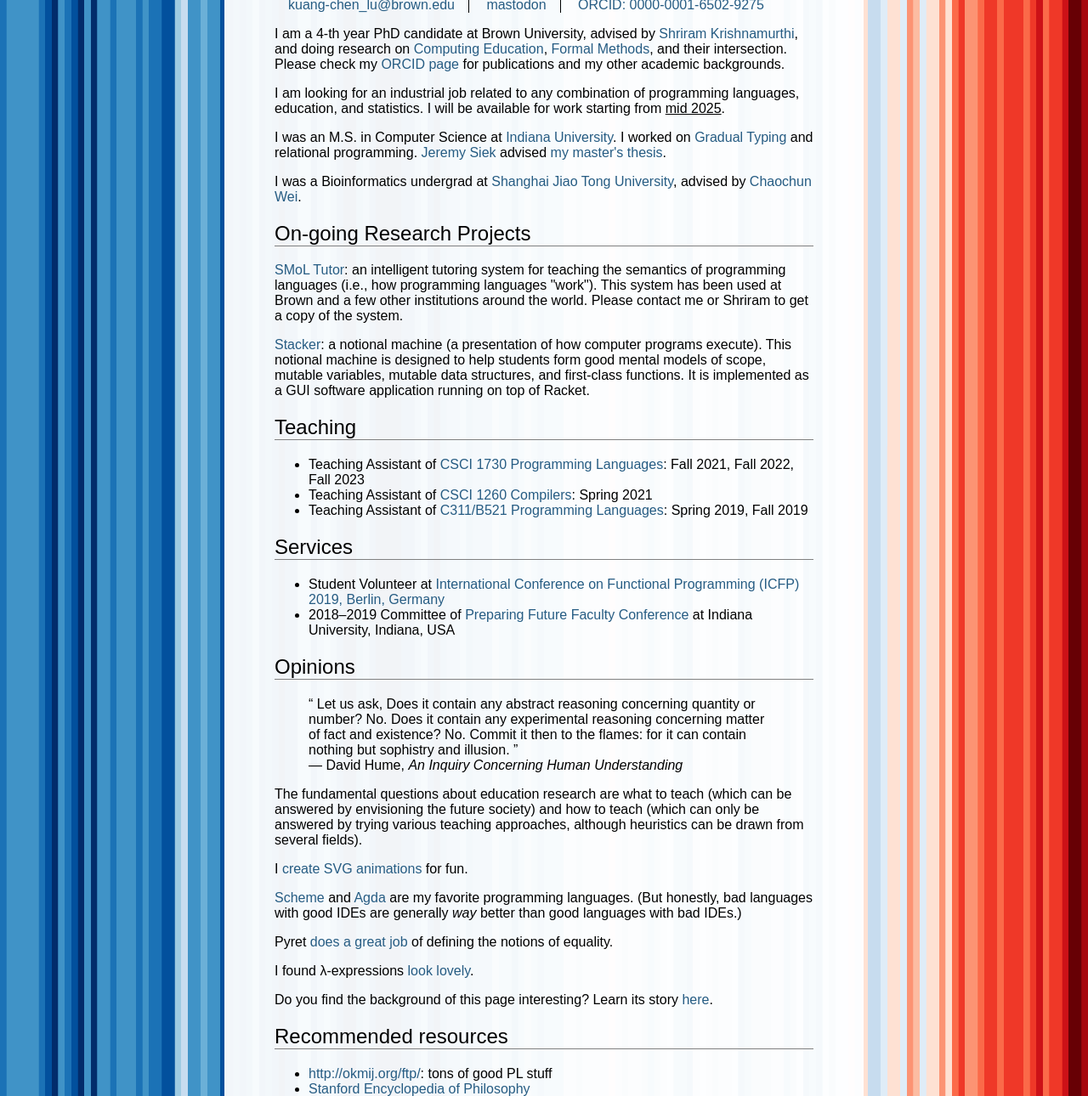
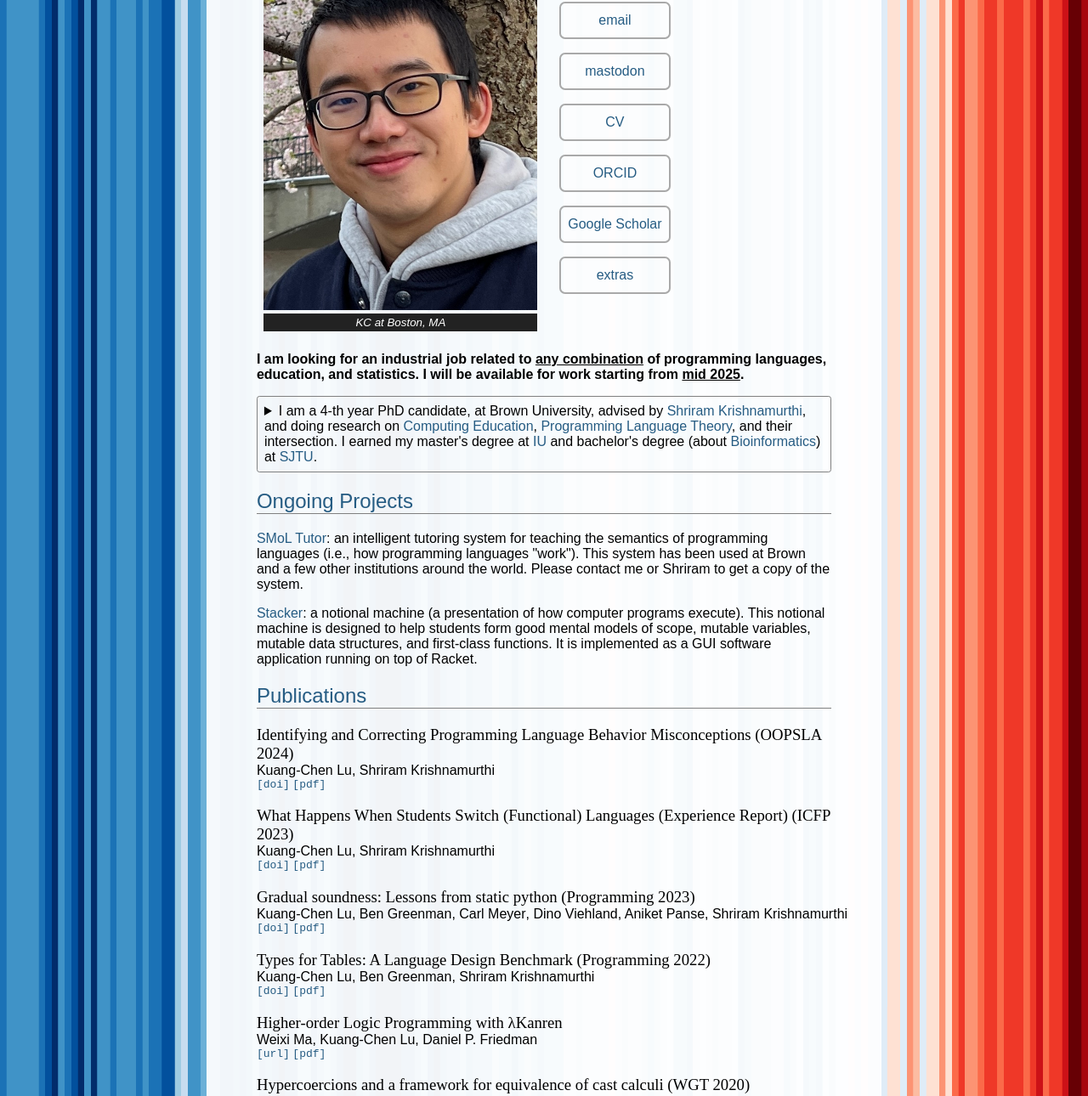
Before and after one commit to LuKuangChen/lukuangchen.github.io, a plain HTML site: page index.html in a window 1280 px wide. Shown: the part 107-1397 px from the top of the page at 85% size. Drawn offline with Linux system fonts and the light colour scheme.

Commit message:
clean up the structure and add SOME publication links

```diff
--- /dev/null
+++ b/extras.html
@@ -0,0 +1,70 @@
+<!DOCTYPE html>
+<html>
+
+<head>
+  <meta http-equiv="content-type" content="text/html; charset=UTF-8">
+  <title>KC's Homepage | Extras</title>
+  <link rel="stylesheet" href="index.css" />
+</head>
+
+<body>
+  <h1><a href="./index.html">KC's Homepage</a> | Extras</h1>
+  <h2>Services</h2>
+  <ul>
+    <li>Student Volunteer at <a href="https://icfp19.sigplan.org/">International
+        Conference on Functional Programming (ICFP) 2019, Berlin, Germany<br>
+      </a></li>
+    <li>2018–2019 Committee of <a href="http://www.indiana.edu/%7Epffc/">Preparing
+        Future Faculty Conference</a> at Indiana University, Indiana, USA</li>
+  </ul>
+  <h2>Opinions</h2>
+  <blockquote>
+    <q>
+      Let us ask, Does it contain any abstract reasoning concerning quantity or number?
+      No. Does it contain any experimental reasoning concerning matter of fact and existence?
+      No. Commit it then to the flames: for it can contain nothing but sophistry and illusion.
+    </q>
+    <br />
+    &mdash; David Hume, <cite>An Inquiry Concerning Human Understanding</cite>
+  </blockquote>
+  <p>The fundamental questions about education research are what to teach
+    (which can be answered by envisioning the future society) and how to teach
+    (which can only be answered by trying various teaching approaches, although
+    heuristics can be drawn from several fields).
+  </p>
+  <p>
+    I <a href="./svg-animations/">create SVG animations</a> for fun.
+  </p>
+  <p>
+    <a href="https://docs.racket-lang.org/dan-scheme/">Scheme</a> and <a
+      href="https://agda.readthedocs.io/en/latest/">Agda</a>
+    are my favorite programming languages.
+    (But honestly, bad languages with good IDEs are generally <em>way</em> better than good languages with bad IDEs.)
+  </p>
+  <p>
+    Pyret <a href="https://www.pyret.org/docs/latest/equality.html">does a great job</a> of defining the notions of
+    equality.
+  </p>
+  <p>I found λ-expressions <a href="https://lukuangchen.github.io/visualize-lambda">look
+      lovely</a>.</p>
+  <p>Do you find the background of this page interesting? Learn its story <a
+      href="https://www.climate-lab-book.ac.uk/2018/warming-stripes/">here</a>.</p>
+  <h2>Recommended resources</h2>
+  <ul>
+    <li><a href="https://felleisen.org/matthias/Thoughts/Why_How_do_I_get_a_PhD.html">Why/How do I get a PhD?</a> by
+      Matthias Felleisen</li>
+    <li><a href="http://okmij.org/ftp/">http://okmij.org/ftp/</a>: tons of good PL stuff</li>
+    <li><a href="https://plato.stanford.edu/">Stanford Encyclopedia of Philosophy</a></li>
+    <li><a href="https://disi.unitn.it/~bernardi/RSISE11/Papers/curry-howard.pdf">Lectures on the Curry-Howard
+        Isomorphism</a>: a great description of the most important result in PL and Logic.</li>
+    <li><a href="https://homotopytypetheory.org/">Homotopy Type Theory</a>: the ultimate answer to PL, Math, and Logic,
+      to the foundation of rigorous thinking.</li>
+    <li><a href="https://samim.io/p/2019-12-16-five-things-we-need-to-know-about-technological-change/">"Five Things We
+        Need to Know About Technological Change" - by Neil Postman (1998)</a></li>
+    <li><a href="https://www.youtube.com/watch?v=oYk8CKH7OhE">Evan Czaplicki - Let's be mainstream! User-focused design
+        in Elm - Curry On</a></li>
+    <li><a href="https://ctext.org/">Chinese Text Project (中國哲學書電子化計劃)</a></li>
+  </ul>
+</body>
+
+</html>
--- a/index.css
+++ b/index.css
@@ -1,19 +1,46 @@
-h1 + ul {
+nav {
+  display: flex;
+  flex-direction: row;
+}
+
+menu {
+  display: flex;
+  flex-direction: column;
+  padding: 0 2ex;
+  gap: 1rem;
+}
+
+menu > li {
+  display: contents;
+}
+
+menu > li > a {
+  display: block;
+  padding: 1.3ex 1ex;
+  border-radius: 0.8ex;
+  border: 2px solid darkgray;
+  text-align: center;
+}
+
+h1+ul {
   padding: 0px;
   display: inline-block;
   margin: 0px;
 }
-h1 + ul > li {
+
+h1+ul>li {
   display: inline-block;
   padding: 0px 1em;
 }
-h1 + ul > li:not(:last-child) {
+
+h1+ul>li:not(:last-child) {
   border-right: 1px solid black;
 }
 
 h1 {
   margin-bottom: 0.7ex;
 }
+
 h2 {
   border-bottom: 1px solid grey;
 }
@@ -28,12 +55,12 @@ html {
 }
 
 body {
-  max-width: 75ex;
+  max-width: 80ex;
   font-family: sans-serif;
 
   margin-left: auto;
   margin-right: auto;
-  background-color: rgba(255,255,255,0.95);
+  background-color: rgba(255, 255, 255, 0.95);
   border-radius: 1ex;
   padding: 3ex 7ex;
 }
@@ -50,16 +77,113 @@ a {
   color: #265c83;
   text-decoration: none;
 }
+
 a:link,
 a:visited {
   color: #265c83;
 }
+
 a:hover {
   color: #7fdbff;
 }
+
 a:active {
   transition: color 0.3s;
   color: #007be6;
+}
+
+p:last-child {
+  margin-bottom: 0;
+}
+
+figure.me {
+  max-width: calc(50% - 1em);
+  margin: 0;
+  padding: 1ex;
+}
+
+figure.me img {
+  max-width: 100%;
+  height: auto;
+}
+
+figure.me figcaption {
+  background-color: #222;
+  color: #fff;
+  font: italic smaller sans-serif;
+  padding: 3px;
+  text-align: center;
+}
+
+details:hover {
+  border-color: red;
+}
+
+/*
+details>summary {
+  list-style-type: none;
+}
+
+details>summary::-webkit-details-marker {
+  display: none;
+}
+
+details>summary::after {
+  content: '(Click to learn more)';
+}
+
+details[open]>summary::after {
+  content: '';
+} */
+
+details {
+  border: 1px solid gray;
+  border-radius: 0.2rem;
+  padding: 0.5rem;
+  margin-bottom: 1rem;
+}
+
+details[open]>summary {
+  margin-bottom: 0.5rem;
+}
+
+#publications ~ article > h3 {
+  margin-bottom: 0;
+  font-family: serif;
+}
+
+ul.authors {
+  display: flex;
+  padding: 0;
+  margin: 0;
+}
+ul.authors>li {
+  display: inline-block;
+  text-wrap: nowrap
+}
+ul.authors>li:not(:last-child):after {
+  content: "";
+}
+ul.authors>li:not(:first-child):before {
+  content: ", ";
+}
+
+
+ul.links {
+  display: flex;
+  padding: 0;
+  margin: 0;
+  gap: 0.5ex;
+  font-family: monospace;
+}
+ul.links>li {
+  display: contents;
+}
+ul.links>li a::before {
+  content: "[";
+}
+ul.links>li a::after {
+  content: "]";
 }
 
 @media print {
--- a/index.html
+++ b/index.html
@@ -8,19 +8,36 @@
 </head>
 
 <body>
-  <h1>About me</h1>
-  <ul>
-    <li><a href="mailto:kuang-chen_lu@brown.edu">kuang-chen_lu@brown.edu</a></li>
+  <nav>
+    <figure class="me">
+      <img src="Downloads/KC_at_Charles_Rivier_2024.jpg" alt="KC at Charles Rivier, Boston, MA" class="me" />
+      <figcaption>KC at Boston, MA</figcaption>
+    </figure>
+    <menu>
+      <li><a href="#publications">publications</a></li>
+      <li><a href="mailto:kuang-chen_lu@brown.edu">email</a></li>
       <li><a href="https://vmst.io/@kc">mastodon</a></li>
-    <li><a href="https://orcid.org/0000-0001-6502-9275">ORCID: 0000-0001-6502-9275</a></li>
-  </ul>
-  <p>
-    I am a 4-th year PhD candidate at Brown University, advised by <a href="https://cs.brown.edu/~sk/">Shriram Krishnamurthi</a>,
+      <li><a href="Downloads/Resume for EdTech.pdf">CV</a></li>
+      <li><a href="https://orcid.org/0000-0001-6502-9275">ORCID</a></li>
+      <li><a href="https://scholar.google.com/citations?user=rfi58mIAAAAJ">Google Scholar</a></li>
+      <li><a href="extras.html">extras</a></li>
+    </menu>
+  </nav>
+
+  <p><strong>I am looking for an industrial job related to <u>any combination</u> of programming languages, education,
+      and statistics.
+      I will be available for work starting from <u style="text-wrap: nowrap;">mid 2025</u>.</strong></p>
+
+  <details>
+    <summary>
+      I am a 4-th year PhD candidate, at Brown University, advised by <a href="https://cs.brown.edu/~sk/">Shriram
+        Krishnamurthi</a>,
       and doing research on <a href="https://en.wikipedia.org/wiki/Computing_education">Computing Education</a>,
-    <a href="https://en.wikipedia.org/wiki/Formal_methods">Formal Methods</a>, and their intersection.
-    Please check my <a href="https://orcid.org/0000-0001-6502-9275">ORCID page</a> for publications and my other academic backgrounds.
-  </p>
-  <p>I am looking for an industrial job related to any combination of programming languages, education, and statistics. I will be available for work starting from <u>mid 2025</u>.</p>
+      <a href="https://en.wikipedia.org/wiki/Programming_language_theory">Programming Language Theory</a>, and their
+      intersection. I earned my master's degree at <a href="https://bloomington.iu.edu/">IU</a> and bachelor's degree
+      (about <a href="https://en.wikipedia.org/wiki/Bioinformatics">Bioinformatics</a>) at <a
+        href="https://en.sjtu.edu.cn/">SJTU</a>.
+    </summary>
     <p>
       I was an M.S. in Computer Science at <a href="https://www.indiana.edu/">Indiana
         University</a>. I worked on <a href="https://prl.ccs.neu.edu/gtp/about.html">Gradual
@@ -31,9 +48,11 @@
       I was a Bioinformatics undergrad at <a href="https://en.sjtu.edu.cn/">Shanghai Jiao Tong University</a>,
       advised by <a href="https://cgm.sjtu.edu.cn/index/index.php">Chaochun Wei</a>.
     </p>
-  <h2>On-going Research Projects</h2>
+  </details>
+  <h2 id="ongoing-projects"><a href="#ongoing-projects">Ongoing Projects</a></h2>
   <p>
-    <a href="https://smol-tutor.xyz/">SMoL Tutor</a>: an intelligent tutoring system for teaching the semantics of programming languages
+    <a href="https://smol-tutor.xyz/">SMoL Tutor</a>: an intelligent tutoring system for teaching the semantics of
+    programming languages
     (i.e., how programming languages "work").
     This system has been used at Brown and a few other institutions around the world.
     Please contact me or Shriram to get a copy of the system.
@@ -45,72 +64,83 @@
     mutable variables, mutable data structures, and first-class functions.
     It is implemented as a GUI software application running on top of Racket.
   </p>
-  <h2>Teaching</h2>
-  <ul>
-    <li>Teaching Assistant of
-      <a href="https://cs.brown.edu/courses/cs173/">CSCI 1730 Programming Languages</a>:
-      Fall 2021, Fall 2022, Fall 2023</li>
-    <li>Teaching Assistant of
-      <a href="https://cs.brown.edu/courses/csci1260/spring-2021/">CSCI 1260 Compilers</a>:
-      Spring 2021</li>
-    <li>Teaching Assistant of
-      <a href="https://cgi.soic.indiana.edu/%7Ec311/doku.php?id=home">C311/B521 Programming Languages</a>:
-      Spring 2019, Fall 2019</li>
+
+  <h2 id="publications"><a href="#publications">Publications</a></h2>
+
+  <article class="publication">
+    <h3>Identifying and Correcting Programming Language Behavior
+      Misconceptions (OOPSLA 2024)</h3>
+    <ul class="authors">
+      <li>Kuang-Chen Lu</li>
+      <li>Shriram Krishnamurthi</li>
     </ul>
-  <h2>Services</h2>
-  <ul>
-    <li>Student Volunteer at <a href="https://icfp19.sigplan.org/">International
-        Conference on Functional Programming (ICFP) 2019, Berlin, Germany<br>
-      </a></li>
-    <li>2018–2019 Committee of <a href="http://www.indiana.edu/%7Epffc/">Preparing
-        Future Faculty Conference</a> at Indiana University, Indiana, USA</li>
+    <ul class="links">
+      <li><a href="https://dl.acm.org/doi/10.1145/3649823">doi</a></li>
+      <li><a href="./Downloads/OOPSLA-2024.pdf">pdf</a></li>
     </ul>
-  <h2>Opinions</h2>
-  <blockquote>
-    <q>
-      Let us ask, Does it contain any abstract reasoning concerning quantity or number?
-      No. Does it contain any experimental reasoning concerning matter of fact and existence?
-      No. Commit it then to the flames: for it can contain nothing but sophistry and illusion.
-    </q>
-    <br />
-    &mdash; David Hume, <cite>An Inquiry Concerning Human Understanding</cite>
-  </blockquote>
-  <p>The fundamental questions about education research are what to teach
-    (which can be answered by envisioning the future society) and how to teach
-    (which can only be answered by trying various teaching approaches, although
-    heuristics can be drawn from several fields).
-  </p>
-  <p>
-    I <a href="./svg-animations/">create SVG animations</a> for fun.
-  </p>
-  <p>
-    <a href="https://docs.racket-lang.org/dan-scheme/">Scheme</a> and <a
-      href="https://agda.readthedocs.io/en/latest/">Agda</a>
-    are my favorite programming languages.
-    (But honestly, bad languages with good IDEs are generally <em>way</em> better than good languages with bad IDEs.)
-  </p>
-  <p>
-    Pyret <a href="https://www.pyret.org/docs/latest/equality.html">does a great job</a> of defining the notions of
-    equality.
-  </p>
-  <p>I found λ-expressions <a href="https://lukuangchen.github.io/visualize-lambda">look
-      lovely</a>.</p>
-  <p>Do you find the background of this page interesting? Learn its story <a
-      href="https://www.climate-lab-book.ac.uk/2018/warming-stripes/">here</a>.</p>
-  <h2>Recommended resources</h2>
-  <ul>
-    <li><a href="http://okmij.org/ftp/">http://okmij.org/ftp/</a>: tons of good PL stuff</li>
-    <li><a href="https://plato.stanford.edu/">Stanford Encyclopedia of Philosophy</a></li>
-    <li><a href="https://disi.unitn.it/~bernardi/RSISE11/Papers/curry-howard.pdf">Lectures on the Curry-Howard
-        Isomorphism</a>: a great description of the most important result in PL and Logic.</li>
-    <li><a href="https://homotopytypetheory.org/">Homotopy Type Theory</a>: the ultimate answer to PL, Math, and Logic,
-      to the foundation of rigorous thinking.</li>
-    <li><a href="https://samim.io/p/2019-12-16-five-things-we-need-to-know-about-technological-change/">"Five Things We
-        Need to Know About Technological Change" - by Neil Postman (1998)</a></li>
-    <li><a href="https://www.youtube.com/watch?v=oYk8CKH7OhE">Evan Czaplicki - Let's be mainstream! User-focused design
-        in Elm - Curry On</a></li>
-    <li><a href="https://ctext.org/">Chinese Text Project (中國哲學書電子化計劃)</a></li>
+  </article>
+  <article>
+    <h3>What Happens When Students Switch (Functional) Languages (Experience Report) (ICFP 2023)</h3>
+    <ul class="authors">
+      <li>Kuang-Chen Lu</li>
+      <li>Shriram Krishnamurthi</li>
     </ul>
+    <ul class="links">
+      <li><a href="https://doi.org/10.1145/3607857">doi</a></li>
+      <li><a href="./Downloads/ICFP-2023.pdf">pdf</a></li>
+    </ul>
+  </article>
+  <article>
+    <h3>Gradual soundness: Lessons from static python (Programming 2023)</h3>
+    <ul class="authors">
+      <li>Kuang-Chen Lu</li>
+      <li>Ben Greenman</li>
+      <li>Carl Meyer</li>
+      <li>Dino Viehland</li>
+      <li>Aniket Panse</li>
+      <li>Shriram Krishnamurthi</li>
+    </ul>
+    <ul class="links">
+      <li><a href="https://doi.org/10.22152/programming-journal.org/2023/7/2">doi</a></li>
+      <li><a href="./Downloads/Programming-2023.pdf">pdf</a></li>
+    </ul>
+  </article>
+  <article>
+    <h3>Types for Tables: A Language Design Benchmark (Programming 2022)</h3>
+    <ul class="authors">
+      <li>Kuang-Chen Lu</li>
+      <li>Ben Greenman</li>
+      <li>Shriram Krishnamurthi</li>
+    </ul>
+    <ul class="links">
+      <li><a href="https://doi.org/10.22152/programming-journal.org/2022/6/8">doi</a></li>
+      <li><a href="./Downloads/Programming-2022.pdf">pdf</a></li>
+    </ul>
+  </article>
+  <article>
+    <h3>Higher-order Logic Programming with λKanren</h3>
+    <ul class="authors">
+      <li>Weixi Ma</li>
+      <li>Kuang-Chen Lu</li>
+      <li>Daniel P. Friedman</li>
+    </ul>
+    <ul class="links">
+      <li><a href="http://minikanren.org/workshop/2020/minikanren-2020-paper4.pdf">url</a></li>
+      <li><a href="./Downloads/minikanren-2020.pdf">pdf</a></li>
+    </ul>
+  </article>
+  <article>
+    <h3>Hypercoercions and a framework for equivalence of cast calculi (WGT 2020)</h3>
+    <ul class="authors">
+      <li>Kuang-Chen Lu</li>
+      <li>Jeremy G Siek</li>
+      <li>Andre Kuhlenschmidt</li>
+    </ul>
+    <ul class="links">
+      <li><a href="https://www.irif.fr/~gc/other/wgt20/wgt20-final09-acmpaginated.pdf">url</a></li>
+      <li><a href="./Downloads/WGT-2020.pdf">pdf</a></li>
+    </ul>
+  </article>
 </body>
 
 </html>
```
Also changed, not shown: Downloads/KC_at_Charles_Rivier_2024.jpg (added), 7 other files. Lines whose indentation alone changed are shown as unchanged.
